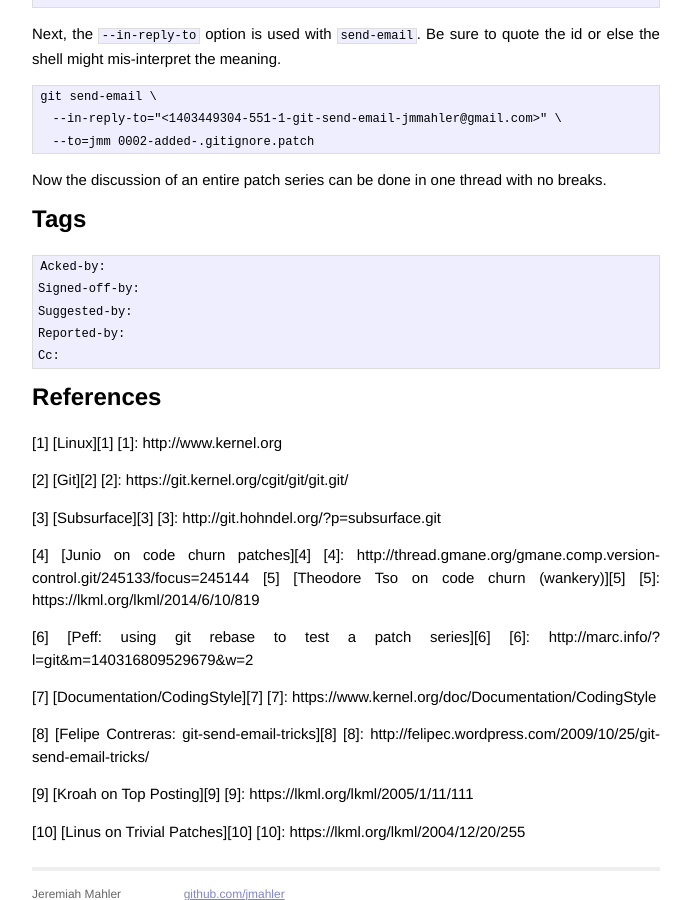
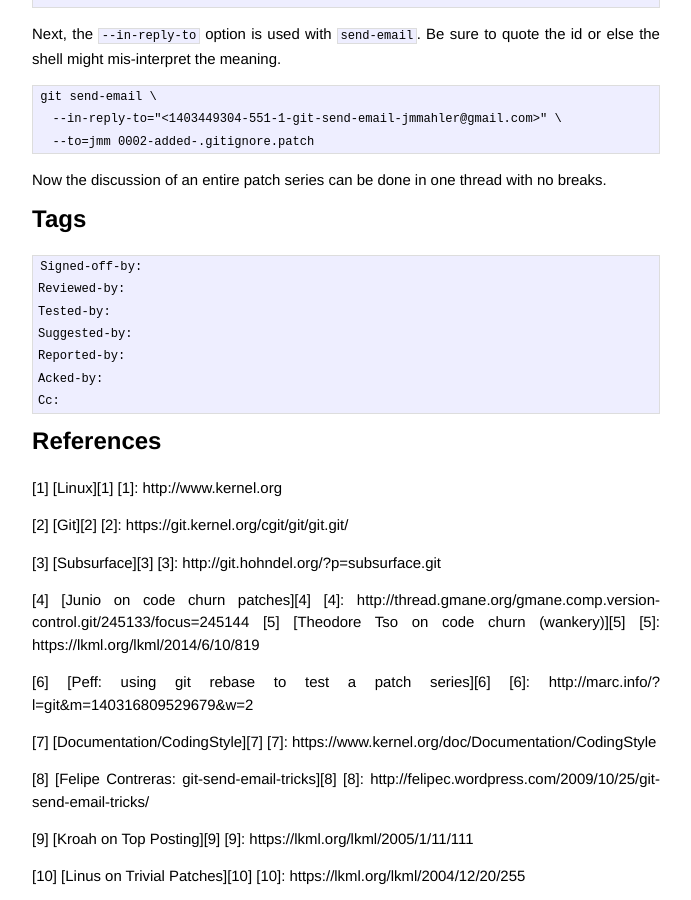
Before and after one commit to jmahler/jmahler.github.io, a Jekyll site: the page built from _posts/2014-06-11-linus-dev.md, in a window 1280 px wide and 900 px high, scrolled down 1579 px. Shown: the whole window, without its empty margins (294-985 px from the left). Built offline with Jekyll 4.4.1, drawn with Linux system fonts in a browser that asks for light colours; Markdown is read by kramdown in place of the engine named in the settings; some of the changed lines change nothing that is shown.

Commit message:
added more patch tags

```diff
--- a/_posts/2014-06-11-linus-dev.md
+++ b/_posts/2014-06-11-linus-dev.md
@@ -93,10 +93,12 @@ with no breaks.
 Tags
 ====
 
-    Acked-by:
     Signed-off-by:
+    Reviewed-by:
+    Tested-by:
     Suggested-by:
     Reported-by:
+    Acked-by:
     Cc:
 
 References
```
